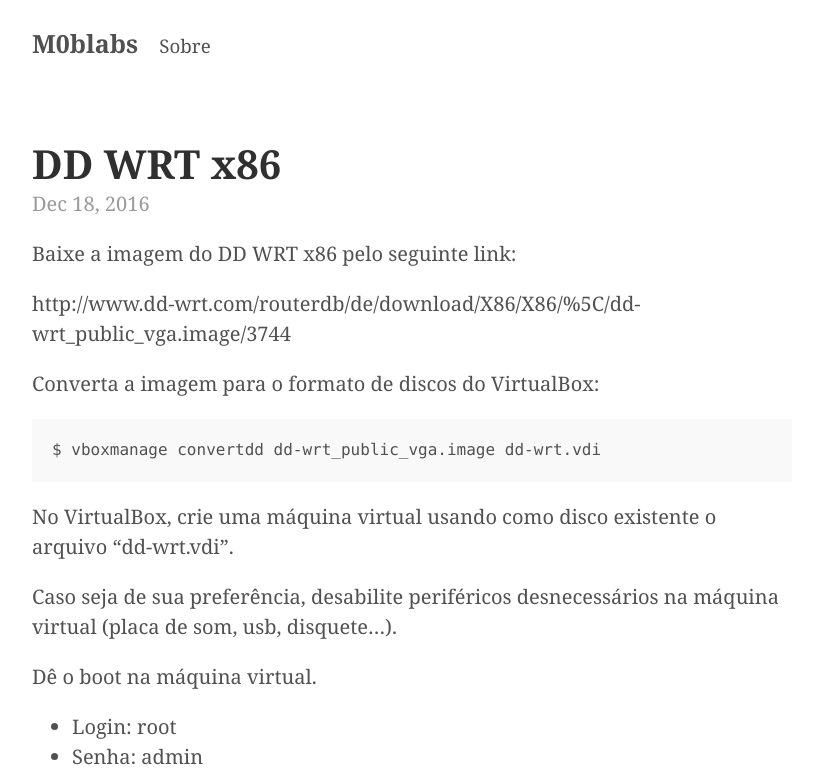
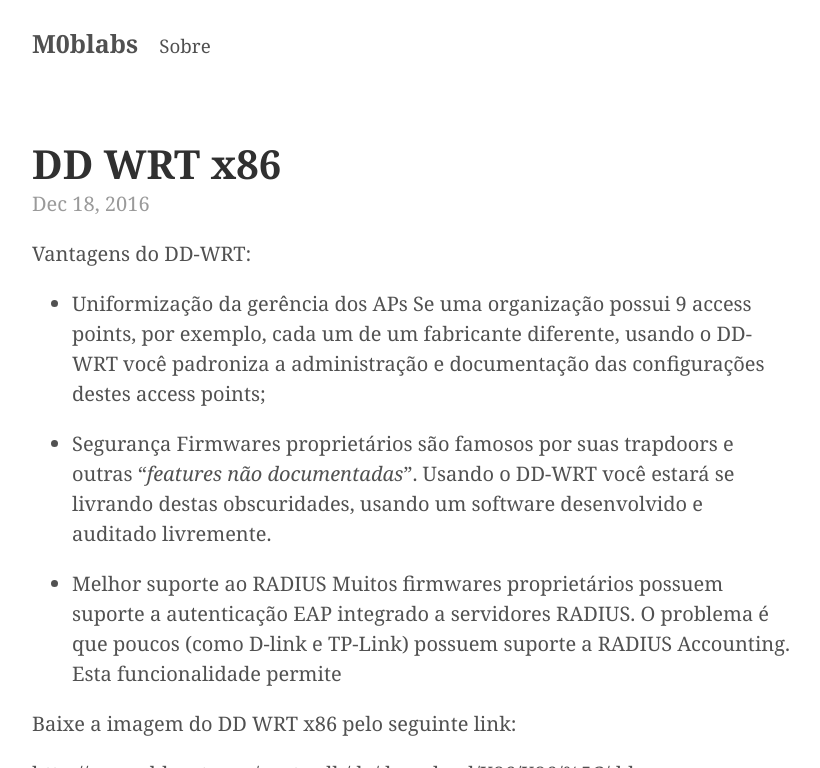
Before and after one commit to Kingm0b/jekyll-minimal-theme, a Jekyll site: the page built from _posts/2016-12-18-dd-wrt-x86.md, in a window 1280 px wide and 900 px high, cut to the strip 0-768 px from the top of the window. Shown: the whole strip, without its empty margins (228-1048 px from the left). Built offline with Jekyll 4.4.1, drawn with Linux system fonts in a browser that asks for light colours.

Commit message:
Update 2016-12-18-dd-wrt-x86.md

```diff
--- a/_posts/2016-12-18-dd-wrt-x86.md
+++ b/_posts/2016-12-18-dd-wrt-x86.md
@@ -2,6 +2,17 @@
 layout: post
 title: "DD WRT x86"
 ---
+
+Vantagens do DD-WRT:
+
+* Uniformização da gerência dos APs
+Se uma organização possui 9 access points, por exemplo, cada um de um fabricante diferente, usando o DD-WRT você padroniza a administração e documentação das configurações destes access points;
+
+* Segurança
+Firmwares proprietários são famosos por suas trapdoors e outras "*features não documentadas*". Usando o DD-WRT você estará se livrando destas obscuridades, usando um software desenvolvido e auditado livremente.
+
+* Melhor suporte ao RADIUS
+Muitos firmwares proprietários possuem suporte a autenticação EAP integrado a servidores RADIUS. O problema é que poucos (como D-link e TP-Link) possuem suporte a RADIUS Accounting. Esta funcionalidade permite
 
 Baixe a imagem do DD WRT x86 pelo seguinte link:
 
```
